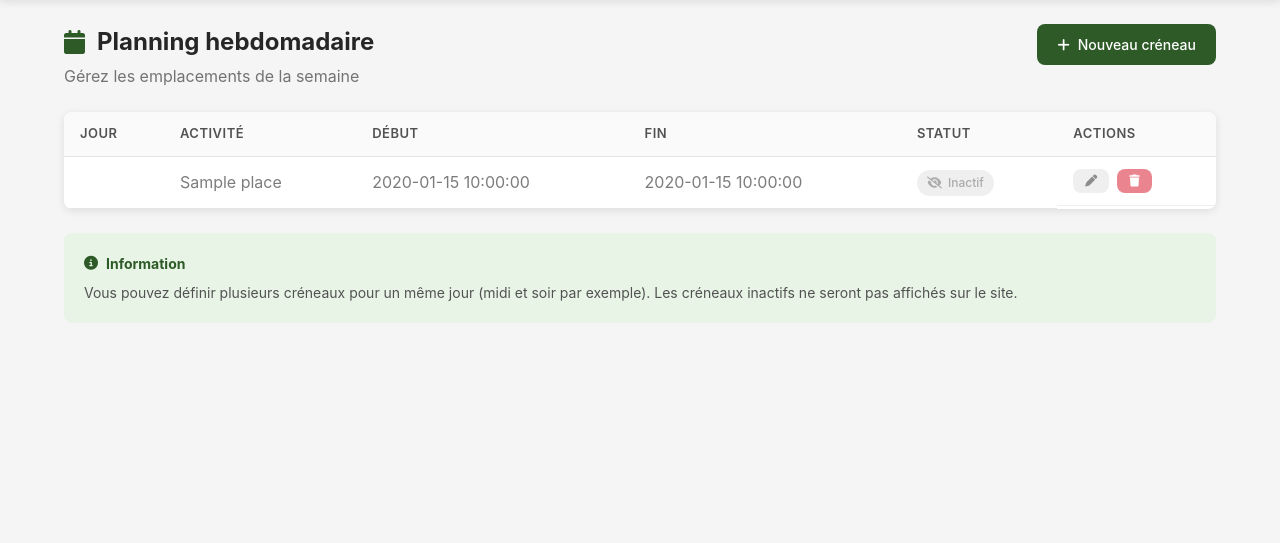
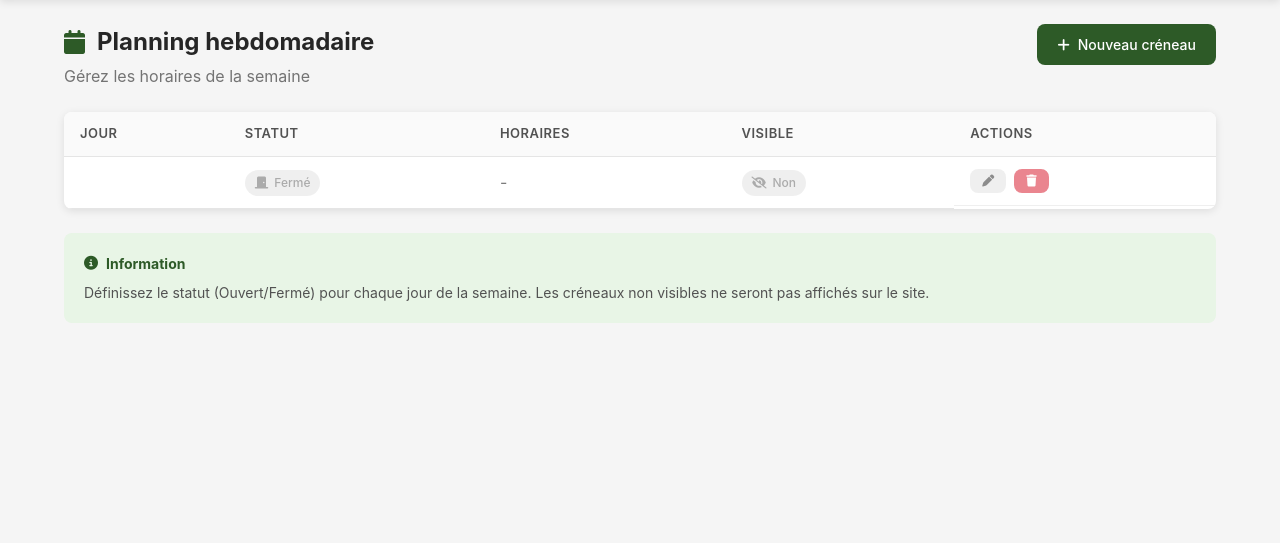
Before and after one commit to Amir-tbl/KIOSQUES, a FastAPI app: template kiosque_du_parc/backend/templates/admin/schedule_list.html in a window 1280 px wide. Shown: the part 60-603 px from the top of the page. Run offline with FastAPI, Linux system fonts and the light colour scheme; the template is opened without the code that fills it: most values are stand-ins (such as "Sample title", 1, 10 or a date in 2020).

Commit message:
horaires

```diff
--- a/kiosque_du_parc/backend/app/models.py
+++ b/kiosque_du_parc/backend/app/models.py
@@ -58,9 +58,9 @@
 
     id = Column(Integer, primary_key=True, index=True)
     day_of_week = Column(Integer, nullable=False)  # 0-6 (Monday-Sunday)
-    place = Column(String(200), nullable=False)
-    start_time = Column(String(5), nullable=False)  # HH:MM format
-    end_time = Column(String(5), nullable=False)    # HH:MM format
+    place = Column(String(200), nullable=False)  # "Ouvert" or "Fermé"
+    start_time = Column(String(5), nullable=True)  # HH:MM format (optional if closed)
+    end_time = Column(String(5), nullable=True)    # HH:MM format (optional if closed)
     is_active = Column(Boolean, default=True)
 
 
--- a/kiosque_du_parc/backend/templates/admin/schedule_list.html
+++ b/kiosque_du_parc/backend/templates/admin/schedule_list.html
@@ -6,7 +6,7 @@
 <div class="page-header">
     <div>
         <h1><i class="fa-solid fa-calendar"></i> Planning hebdomadaire</h1>
-        <p>Gérez les emplacements de la semaine</p>
+        <p>Gérez les horaires de la semaine</p>
     </div>
     <a href="/admin/schedule/new" class="btn btn-primary">
         <i class="fa-solid fa-plus"></i> Nouveau créneau
@@ -19,10 +19,9 @@
         <thead>
             <tr>
                 <th>Jour</th>
-                <th>Activité</th>
-                <th>Début</th>
-                <th>Fin</th>
                 <th>Statut</th>
+                <th>Horaires</th>
+                <th>Visible</th>
                 <th>Actions</th>
             </tr>
         </thead>
@@ -32,14 +31,25 @@
                 <td>
                     <strong>{{ day_names.get(schedule.day_of_week, '') }}</strong>
                 </td>
-                <td>{{ schedule.place }}</td>
-                <td>{{ schedule.start_time }}</td>
-                <td>{{ schedule.end_time }}</td>
+                <td>
+                    {% if schedule.place == 'Ouvert' %}
+                    <span class="badge badge-success"><i class="fa-solid fa-door-open"></i> Ouvert</span>
+                    {% else %}
+                    <span class="badge badge-muted"><i class="fa-solid fa-door-closed"></i> Fermé</span>
+                    {% endif %}
+                </td>
+                <td>
+                    {% if schedule.place == 'Ouvert' and schedule.start_time and schedule.end_time %}
+                    {{ schedule.start_time }} - {{ schedule.end_time }}
+                    {% else %}
+                    <span class="text-muted">-</span>
+                    {% endif %}
+                </td>
                 <td>
                     {% if schedule.is_active %}
-                    <span class="badge badge-success"><i class="fa-solid fa-check"></i> Actif</span>
+                    <span class="badge badge-success"><i class="fa-solid fa-check"></i> Oui</span>
                     {% else %}
-                    <span class="badge badge-muted"><i class="fa-solid fa-eye-slash"></i> Inactif</span>
+                    <span class="badge badge-muted"><i class="fa-solid fa-eye-slash"></i> Non</span>
                     {% endif %}
                 </td>
                 <td class="actions">
@@ -53,7 +63,7 @@
             </tr>
             {% else %}
             <tr>
-                <td colspan="6" class="empty-message">
+                <td colspan="5" class="empty-message">
                     <i class="fa-solid fa-inbox"></i>
                     <p>Aucun créneau défini</p>
                     <a href="/admin/schedule/new" class="btn btn-primary">Ajouter un créneau</a>
@@ -68,8 +78,8 @@
 <div class="info-box">
     <h3><i class="fa-solid fa-info-circle"></i> Information</h3>
     <p>
-        Vous pouvez définir plusieurs créneaux pour un même jour (midi et soir par exemple).
-        Les créneaux inactifs ne seront pas affichés sur le site.
+        Définissez le statut (Ouvert/Fermé) pour chaque jour de la semaine.
+        Les créneaux non visibles ne seront pas affichés sur le site.
     </p>
 </div>
 {% endblock %}
```
Also changed, not shown: kiosque_du_parc/assets/css/styles.css (+22 -0 lines), kiosque_du_parc/assets/js/main.js (+7 -3 lines), kiosque_du_parc/backend/app/routers/admin.py (+8 -8 lines), kiosque_du_parc/backend/app/routers/api.py (+6 -2 lines), kiosque_du_parc/backend/templates/admin/schedule_form.html (+36 -12 lines).
